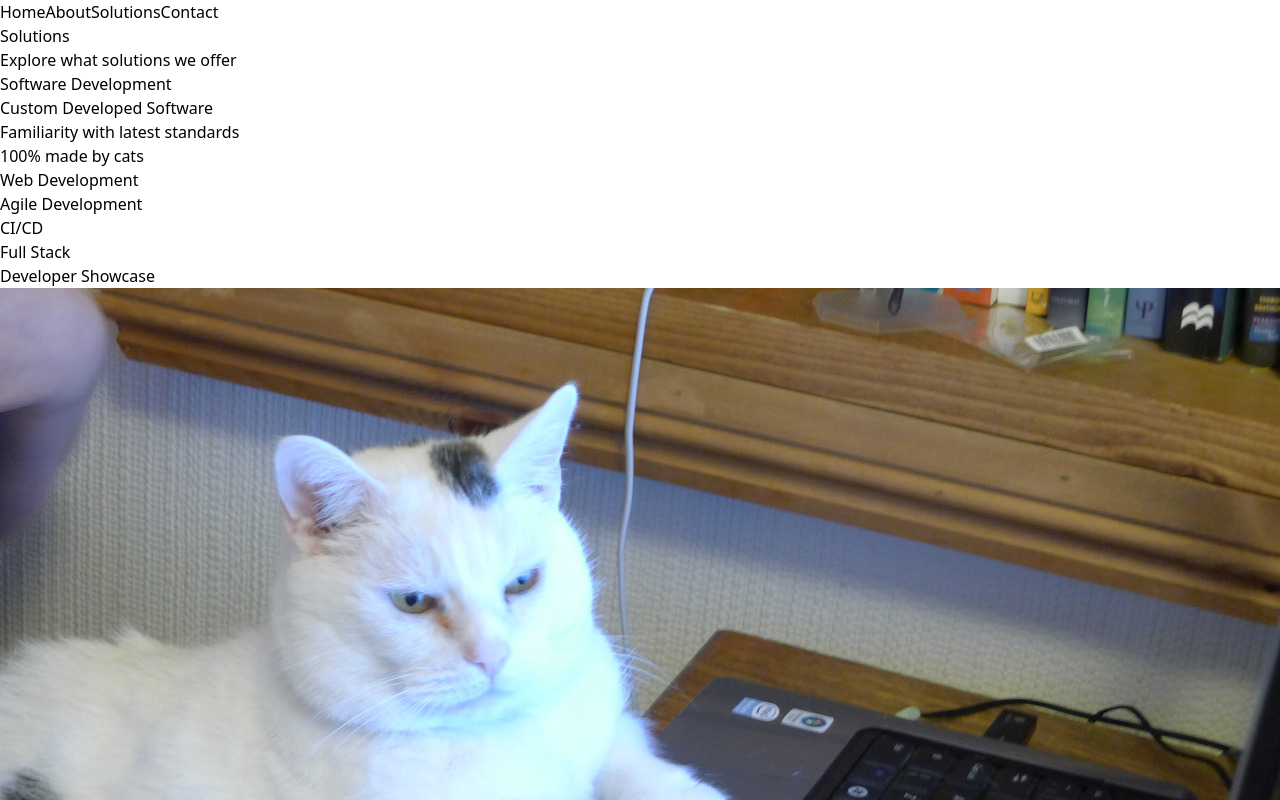
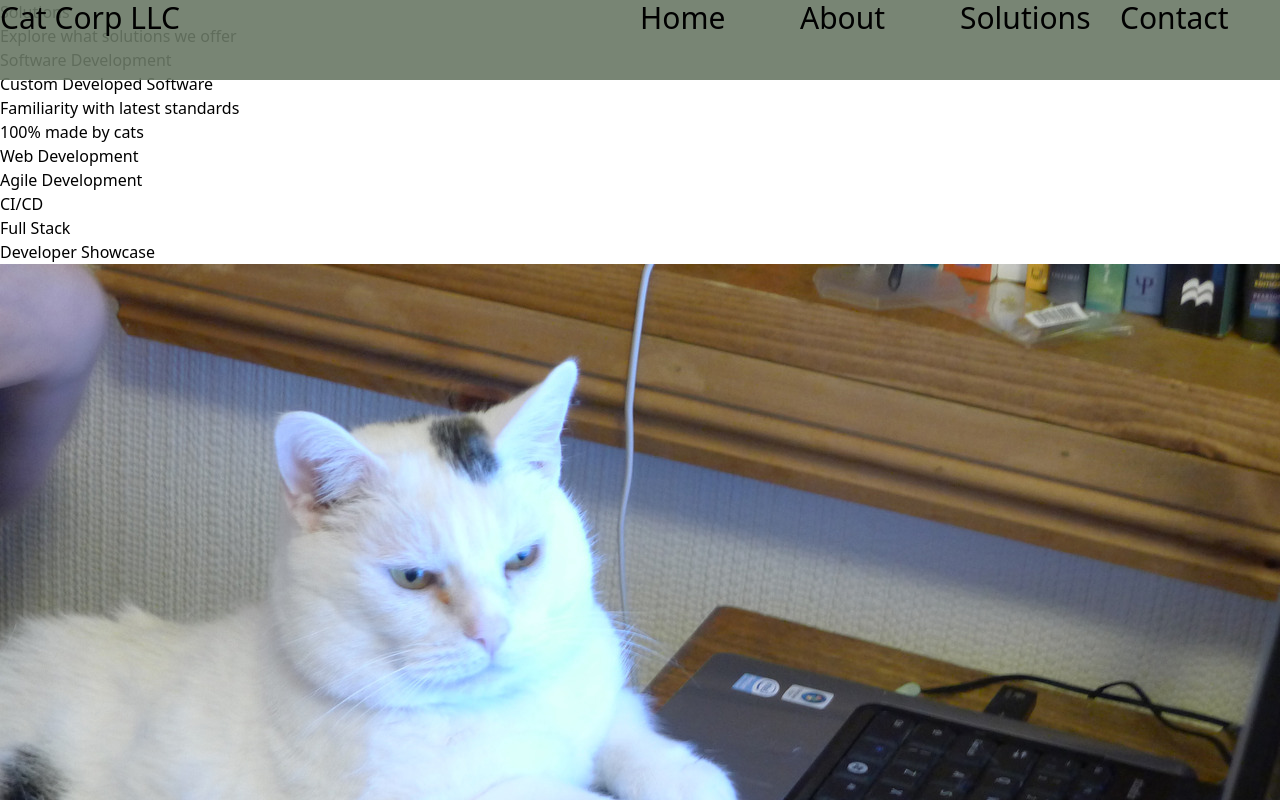
Before and after one commit to MiguelNietoLopez/catcorpllc-nextjs, a Next.js app: page /solutions in a window 1280 px wide. Shown: the top 800 px of the page. Built offline with nearby package versions, Linux system fonts and the light colour scheme.

Commit message:
lots of changes

```diff
--- a/src/app/header.tsx
+++ b/src/app/header.tsx
@@ -1,12 +1,28 @@
+"use client"
 import Link from "next/link";
+import { type } from "os";
+import { use, useReducer, useState } from "react";
+
 export default function Header() {
+    const [mouseX, setMouseX] = useState(-1 );
+    const [mouseY, setMouseY] = useState(-1);
+    const mouseHandle = (e: React.MouseEvent) => {
+        setMouseX(e.screenX);
+        setMouseY(e.screenY);
+    }
     return (
         <>
-        <nav id="header">
-            <Link className="item" href="/">Home</Link>
-            <Link className="item" href="/about">About</Link>
-            <Link className="item" href="/solutions">Solutions</Link>
-            <Link className="item" href="/contact">Contact</Link>
+        <nav id="header" className="fixed w-full h-20 text-3xl flex flex-nowrap bg-[rgba(106,120,101,0.9)] " onMouseMove={(e) => {mouseHandle(e)}}>
+            <div id="headerTitleDiv" className="flex-1 flex w-auto">
+                <div id="headerimg" className="w-auto"></div>
+                <div id="headerTitle" className="flex-1 w-auto">Cat Corp LLC</div>
+            </div>
+            <div id="headerListDiv" className="flex-1 flex w-auto">
+            <Link className="item flex-1 hover:bg-[rgba(106,120,101,1)]" href="/">Home</Link>
+            <Link className="item flex-1 hover:bg-[rgba(106,120,101,1)]" href="/about">About</Link>
+            <Link className="item flex-1 hover:bg-[rgba(106,120,101,1)]" href="/solutions">Solutions</Link>
+            <Link className="item flex-1 hover:bg-[rgba(106,120,101,1)]" href="/contact">Contact</Link>
+            </div>
         </nav>
         </>
     )
--- a/src/app/layout.tsx
+++ b/src/app/layout.tsx
@@ -15,7 +15,7 @@ export default function RootLayout({
   return (
     <html lang="en">
       <body>
-        <Header />
+        <Header></Header>
         {children}
         <Footer/>
       </body>
--- a/src/app/solutions/page.tsx
+++ b/src/app/solutions/page.tsx
@@ -16,14 +16,14 @@ import React from 'react';
         */
 export default function SolutionsApp() {
         const [devArrayPos, setdevArrayPos] = React.useState(0);
-        const [devArray, setDevArray] = React.useState([
+        const devArray = [
             {
                 name: "Greg G. Gregson", title: "Senior Web Developer", desc: "Greg G. Gregson has 12 years developing Web based projects. He personally helped develop React, Vue, and many other javascript frameworks used today.", imgSrc: greggregorygregson
             },
             {
                 name: "Peanut", title: "Senior Web Developer", desc: "has designed and maintained multiple websites dedicated to centralizing intelligence on different areas around revolutionary thinkers and their day to day routines and life. His hobbies include puzzles and gardening", imgSrc: peanut
             }
-        ])
+        ];
         const updateDevPos = (num : Number) => {
             switch (num){
                 case 0:
```
